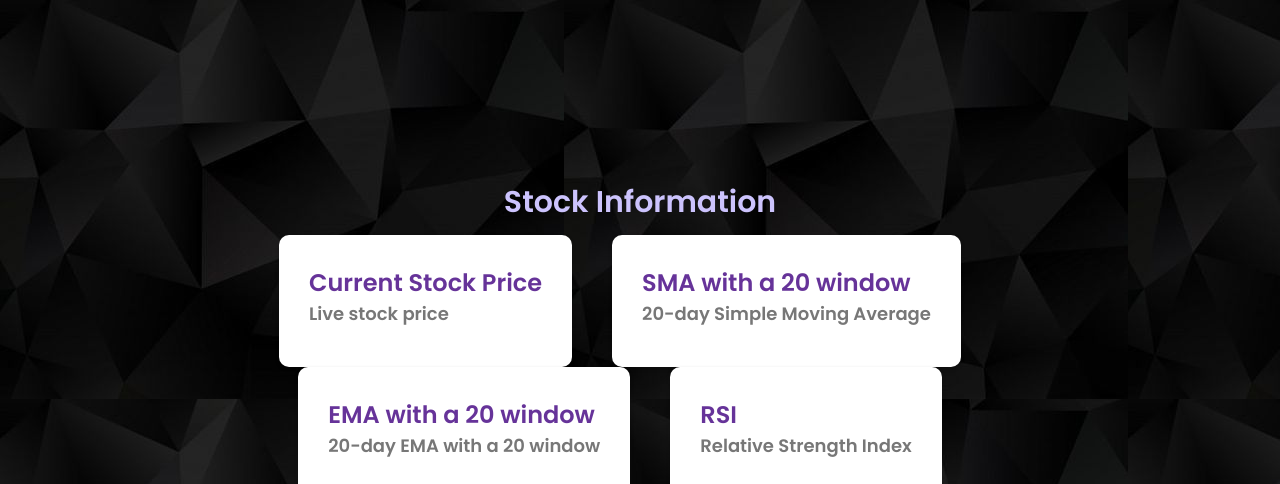
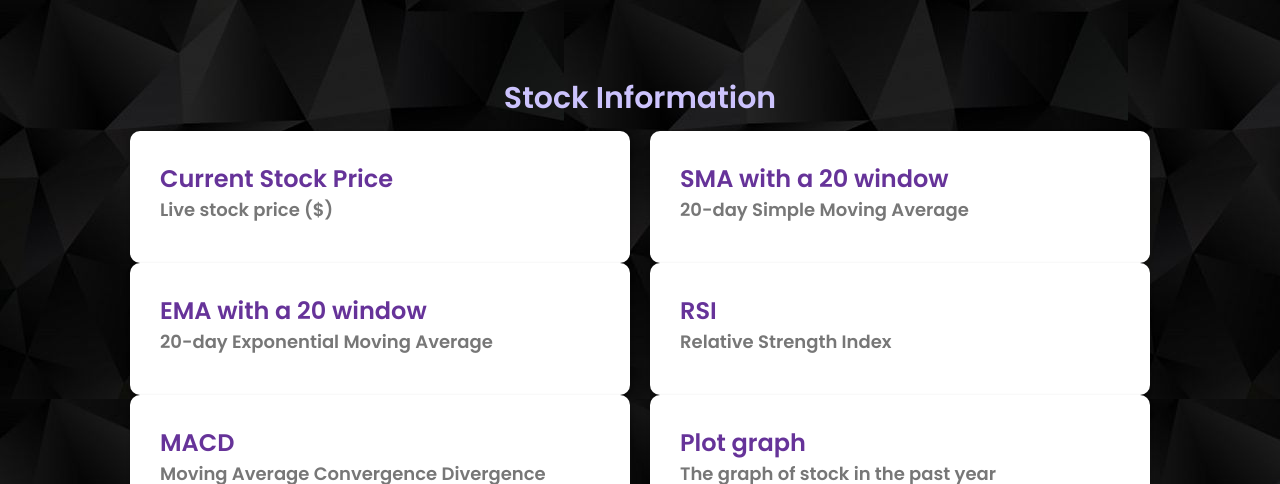
Before and after one commit to simratanand/FlockStock, a Flask app: template templates/results.html in a window 1280 px wide. Shown: the top 484 px of the page. Run offline with Flask 3, Linux system fonts and the light colour scheme; the template is opened without the code that fills it, so the values that code supplies are empty.

Commit message:
adding the plotting graph function

```diff
--- a/app.py
+++ b/app.py
@@ -2,6 +2,7 @@
 import subprocess
 
 app = Flask(__name__)
+
 
 @app.route('/', methods=['GET', 'POST'])
 def index():
@@ -17,7 +18,8 @@
         f"calculate_SMA {ticker} 20",
         f"calculate_EMA {ticker} 20",
         f"calculate_RSI {ticker}",
-        f"calculate_MACD {ticker}"
+        f"calculate_MACD {ticker}",
+        f"plot_stock_price {ticker}",
     ]
     results = []
 
@@ -28,5 +30,7 @@
 
     return results
 
+
+
 if __name__ == '__main__':
     app.run(debug=True)
--- a/static/results.css
+++ b/static/results.css
@@ -25,12 +25,11 @@
   /* Use CSS Grid for arranging articles */
   .info-container {
     display: grid;
-    row-gap: 20px;
-    grid-template-columns: auto auto auto;
-    gap: 40px;
-
-
-  }
+    grid-template-columns: repeat(auto-fit, minmax(500px, 1fr)); /* Adjust the width of each article */
+    gap: 20px; /* Reduce the gap between articles */
+    max-width: 1200px; /* Limit the maximum width of the articles container */
+    margin: 0 auto; /* Center-align the articles container */
+}
 
   /* Style the articles */
   article {
--- a/templates/results.html
+++ b/templates/results.html
@@ -12,7 +12,7 @@
     <div class="info-container">
         <article>
             <h4>Current Stock Price</h4>
-            <h6>Live stock price</h6>
+            <h6>Live stock price ($)</h6>
             <p>{{ results[0] }}</p>
         </article>
 
@@ -26,7 +26,7 @@
     <div class="info-container">
         <article>
             <h4>EMA with a 20 window</h4>
-            <h6> 20-day EMA with a 20 window</h6>
+            <h6> 20-day Exponential Moving Average</h6>
             <p>{{ results[2] }}</p>
         </article>
 
@@ -43,6 +43,11 @@
             <h6>Moving Average Convergence Divergence</h6>
             <p>{{ results[4] }}</p>
         </article>
+        <article>
+            <h4>Plot graph</h4>
+            <h6>The graph of stock in the past year</h6>
+            <img src="{{ url_for('static', filename='stock.png') }}" alt="Stock Price Plot" width="300" height="210">
+        </article>
     </div>
 </body>
 </html>
--- /dev/null
+++ b/test_plotting.py
@@ -0,0 +1,6 @@
+from main import plot_stock_price
+
+# Replace 'AAPL' with a valid stock ticker symbol
+ticker = 'AAPL'
+image_path = plot_stock_price(ticker)
+print(f"Plot saved at {image_path}")
```
Also changed, not shown: main.py (+23 -0 lines).
